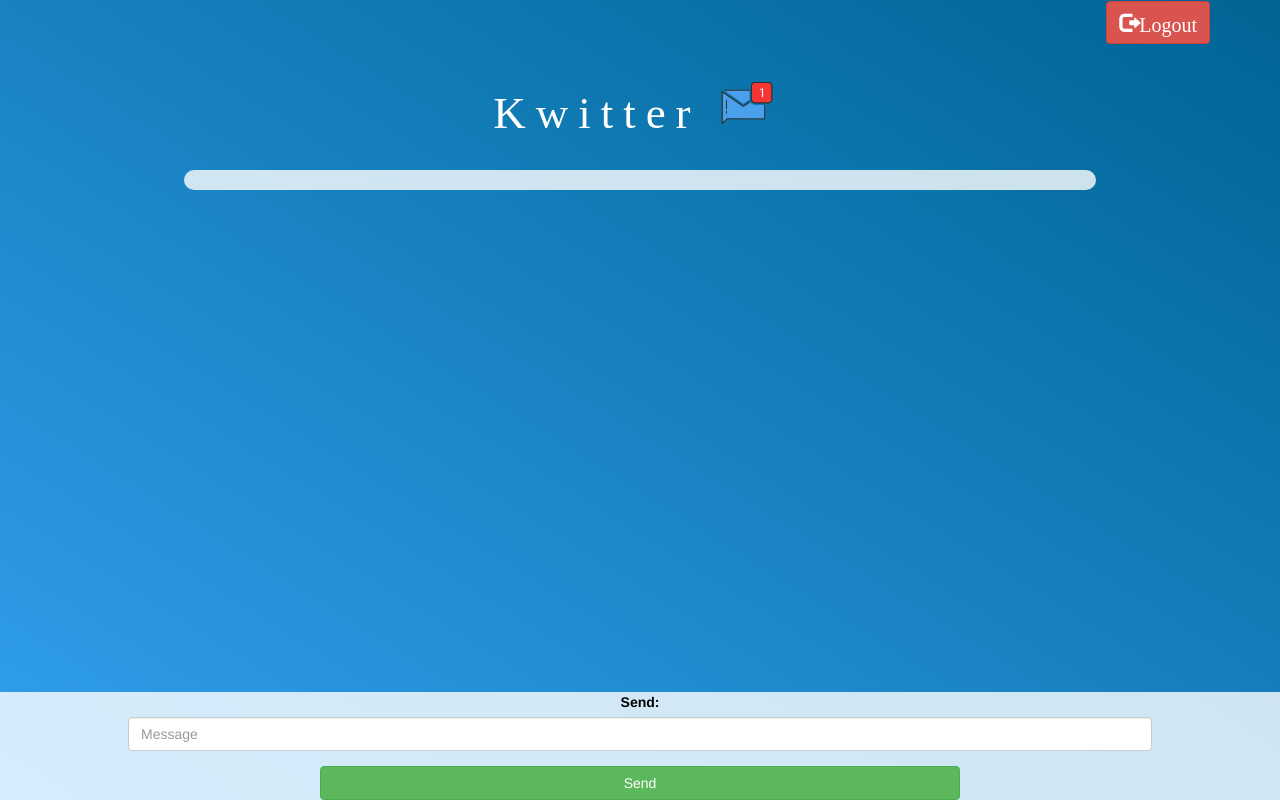
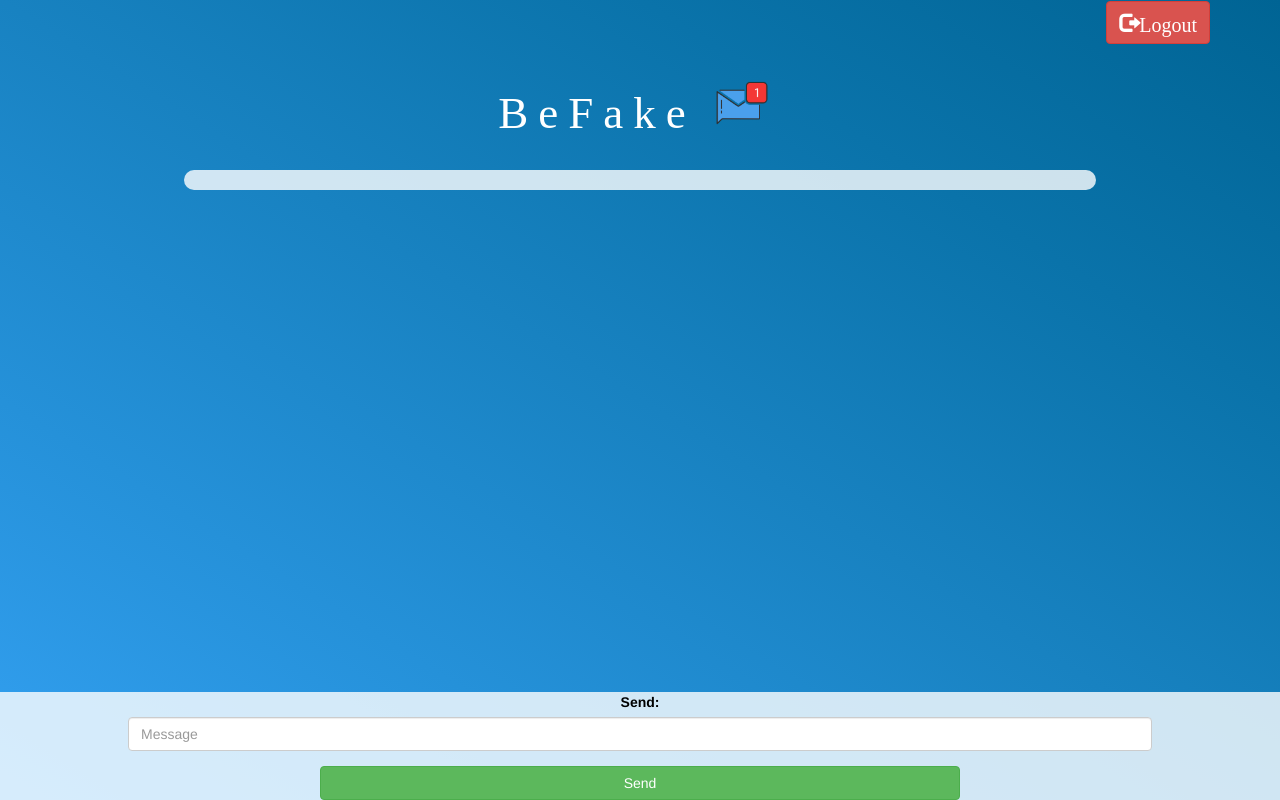
Before and after one commit to ethanreesewagner/kwitter, a plain HTML site: page kwitter_page.html in a window 1280 px wide. Drawn offline with nearby package versions, Linux system fonts and the light colour scheme; no server answers; a web font is replaced by a local one.

Commit message:
Update kwitter_page.html

```diff
--- a/kwitter_page.html
+++ b/kwitter_page.html
@@ -1,7 +1,7 @@
 <!DOCTYPE html>
 <html>
 <head>
-	<title>Kwitter Message page</title>
+	<title>BeFake Message page</title>
 <script src="https://www.gstatic.com/firebasejs/7.6.2/firebase-app.js"></script>
 <script src="https://www.gstatic.com/firebasejs/7.6.2/firebase-firestore.js"></script>
 <script src="https://www.gstatic.com/firebasejs/live/3.1/firebase.js"></script>
@@ -21,7 +21,7 @@
 	<button id="logout" onclick="logout();" class="glyphicon glyphicon-log-out btn btn-danger">Logout</button>
 	<center>
 		<h1 class="header">
-			Kwitter
+			BeFake
 			<sup>
 				<img src="m2.png">
 			</sup>
```
